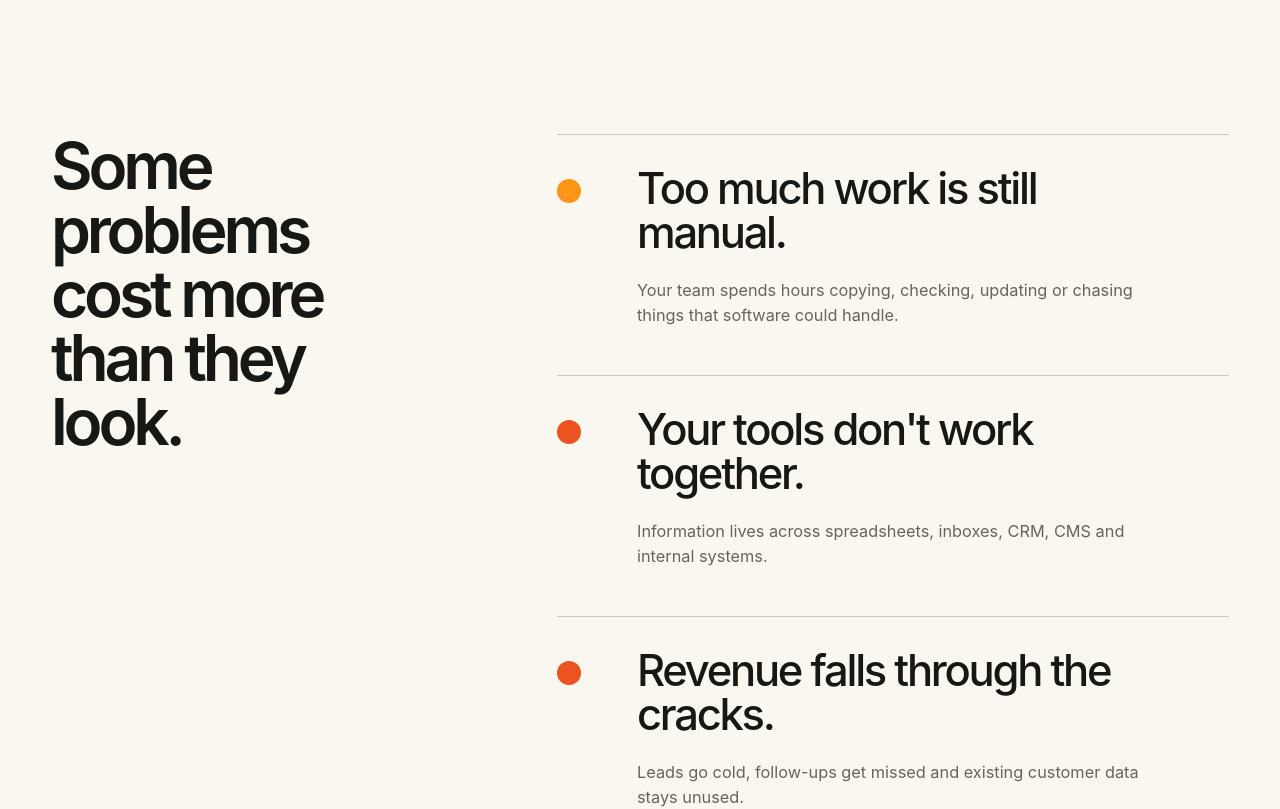
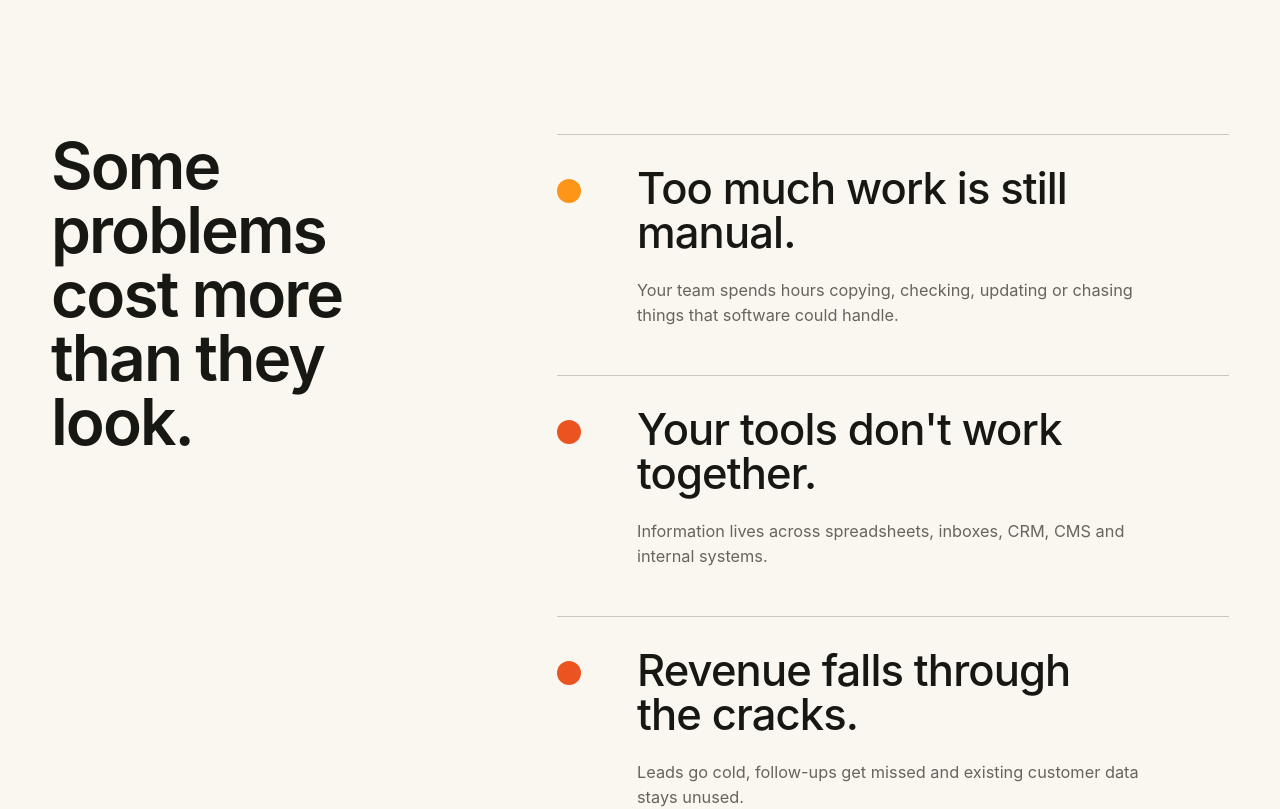
Before and after one commit to tytkatya-blip/wehelp-studio, a React (Vite) app: page / in a window 1280 px wide. Shown: the part 820-1629 px from the top of the page. Built offline with nearby package versions, Linux system fonts and the light colour scheme.

Commit message:
Unify heading letter spacing

```diff
--- a/src/styles/global.css
+++ b/src/styles/global.css
@@ -5,6 +5,14 @@ body {
   font-size: 1rem;
   line-height: 1.5;
   overscroll-behavior-y: none;
+}
+
+h2 {
+  letter-spacing: -0.03em;
+}
+
+h3 {
+  letter-spacing: -0.02em;
 }
 
 html {
--- a/src/styles/home.css
+++ b/src/styles/home.css
@@ -188,7 +188,6 @@ body {
   max-width: 16ch;
   font-size: clamp(3rem, 6.4vw, 6.5rem);
   font-weight: 560;
-  letter-spacing: -0.065em;
   line-height: 1;
 }
 
@@ -391,7 +390,6 @@ body {
   margin-bottom: var(--space-6);
   font-size: clamp(2rem, 3.4vw, 3.75rem);
   font-weight: 530;
-  letter-spacing: -0.052em;
   line-height: 1;
 }
 
@@ -557,7 +555,6 @@ body {
   margin-bottom: var(--space-6);
   font-size: clamp(2.25rem, 3.4vw, 3.75rem);
   font-weight: 580;
-  letter-spacing: -0.06em;
   line-height: 0.95;
 }
 
@@ -632,7 +629,6 @@ body {
 .process__step h3 {
   font-size: clamp(1.75rem, 3vw, 3.25rem);
   font-weight: 540;
-  letter-spacing: -0.052em;
   line-height: 1;
 }
 
@@ -734,7 +730,6 @@ body {
 .capability h3 {
   font-size: clamp(1.35rem, 2vw, 2.25rem);
   font-weight: 540;
-  letter-spacing: -0.04em;
   line-height: 1;
 }
 
@@ -747,7 +742,7 @@ body {
   margin-top: clamp(12rem, 20vw, 21rem);
   font-size: clamp(3.5rem, 7.5vw, 7.75rem);
   font-weight: 530;
-  letter-spacing: -0.07em;
+  letter-spacing: -0.04em;
   line-height: 0.9;
 }
 
@@ -771,7 +766,6 @@ body {
 .why__intro h2 {
   font-size: clamp(3.5rem, 7.5vw, 7.75rem);
   font-weight: 550;
-  letter-spacing: -0.07em;
   line-height: 1;
 }
 
@@ -796,7 +790,6 @@ body {
   margin-bottom: var(--space-8);
   font-size: 1.35rem;
   font-weight: 600;
-  letter-spacing: -0.035em;
 }
 
 .principle p {
@@ -866,7 +859,6 @@ body {
   margin-bottom: var(--space-8);
   font-size: clamp(3.5rem, 7.5vw, 7.75rem);
   font-weight: 550;
-  letter-spacing: -0.072em;
   line-height: 1;
 }
 
--- a/src/styles/who-we-are.css
+++ b/src/styles/who-we-are.css
@@ -52,7 +52,6 @@
   max-width: 13ch;
   font-size: clamp(3.5rem, 7.5vw, 7.75rem);
   font-weight: 550;
-  letter-spacing: -0.07em;
   line-height: 0.95;
 }
 
```
